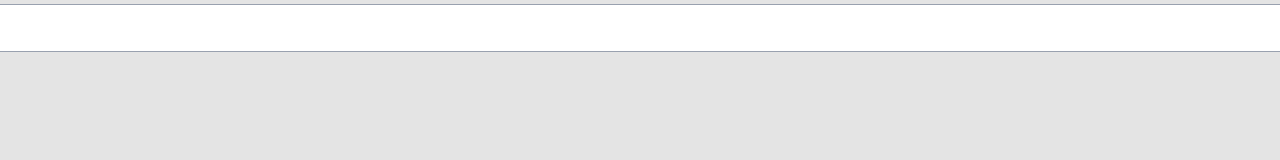
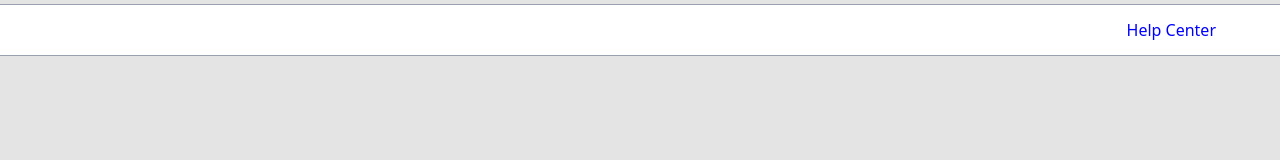
Before and after one commit to PrathamPatel2004/Smart-Cart, a React (Vite) app in the folder Frontend/: page / in a window 1280 px wide. Shown: the top 160 px of the page. Built offline with nearby package versions, Linux system fonts and the light colour scheme.

Commit message:
Help-Center Link

```diff
--- a/Frontend/src/Component/Header.jsx
+++ b/Frontend/src/Component/Header.jsx
@@ -1,4 +1,5 @@
 import React from "react";
+import { Link } from "react-router-dom";
 
 function Header() {
     const NoteField = ["Note 1", "Note 2"]
@@ -7,12 +8,15 @@ function Header() {
             <div className="top-strip py-2 mt-1 border-t-[1px] border-gray-400 border-b-[1px] bg-[white]">
                 <div className="container">
                     <div className="flex items-center justify-between">
-                        <div className="col_1 w-[80%]">
-                            <marquee className="!text-[red] mx-3">
+                        <div className="col_1 w-[70%]">
+                            <marquee className="!text-[red] mx-3 mt-1">
                                 {NoteField.map((item, index) => (
                                     <span key={index} className="mr-4">{item}</span>
                                 ))}
                             </marquee>
+                        </div>
+                        <div className="col_2 w-[30%] flex justify-end items-center">
+                            <Link to="/help-center" className="!text-[Blue]">Help Center</Link>
                         </div>
                     </div>
                 </div>
```
